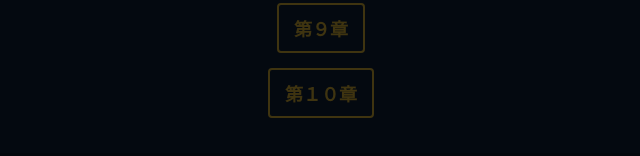
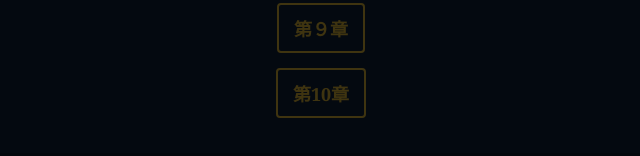
Before and after one commit to CICACADEMYTEXT/CIC5-6, a plain HTML site: page index.html in a window 1280 px wide. Shown: the part 492-648 px from the top of the page, 319-959 px from the left. Drawn offline with Linux system fonts and the light colour scheme.

Commit message:
Update index.html

```diff
--- a/index.html
+++ b/index.html
@@ -13,7 +13,7 @@
         <li><a href="https://www.canva.com/design/DAGQW7kRfts/sWt1ftx7yaBCaz9pgl-0fw/view?utm_content=DAGQW7kRfts&utm_campaign=designshare&utm_medium=link&utm_source=editor">第７章</a></li>
         <li><a href="https://www.canva.com/design/DAGQWyUUK4c/LnVwLSP0Q4lEC6NjDj1UMw/view?utm_content=DAGQWyUUK4c&utm_campaign=designshare&utm_medium=link&utm_source=editor">第８章</a></li>
         <li><a href="https://www.canva.com/design/DAGQW2EXp7s/fm-EGNN38hrQS--34-ui1Q/view?utm_content=DAGQW2EXp7s&utm_campaign=designshare&utm_medium=link&utm_source=editor">第９章</a></li>
-        <li><a href="https://www.canva.com/design/DAGQW-tm8BE/bgU7aOJdraFFItYCboTR1A/view?utm_content=DAGQW-tm8BE&utm_campaign=designshare&utm_medium=link&utm_source=editor">第１０章</a></li>
+        <li><a href="https://www.canva.com/design/DAGQW-tm8BE/bgU7aOJdraFFItYCboTR1A/view?utm_content=DAGQW-tm8BE&utm_campaign=designshare&utm_medium=link&utm_source=editor">第10章</a></li>
     </ul>
 
 
```
